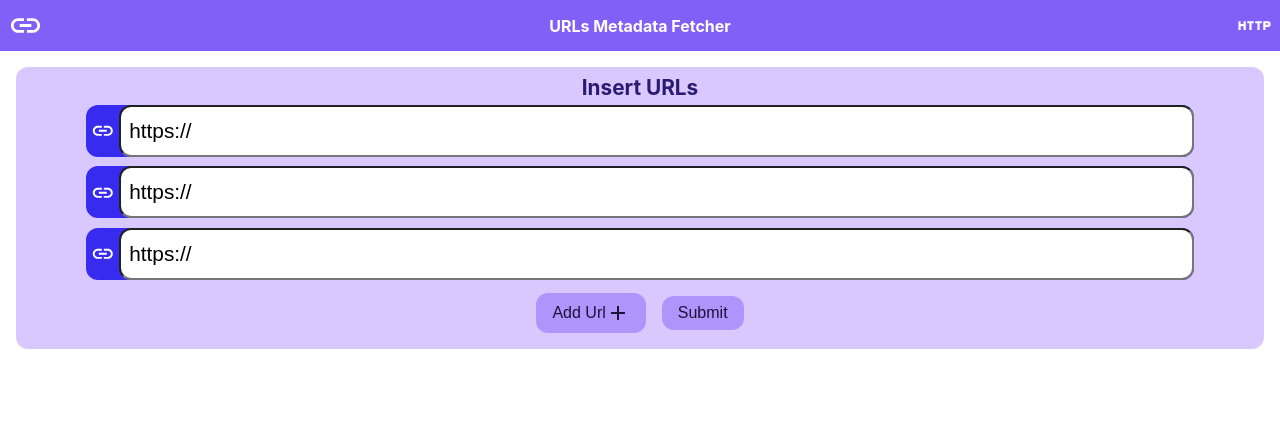
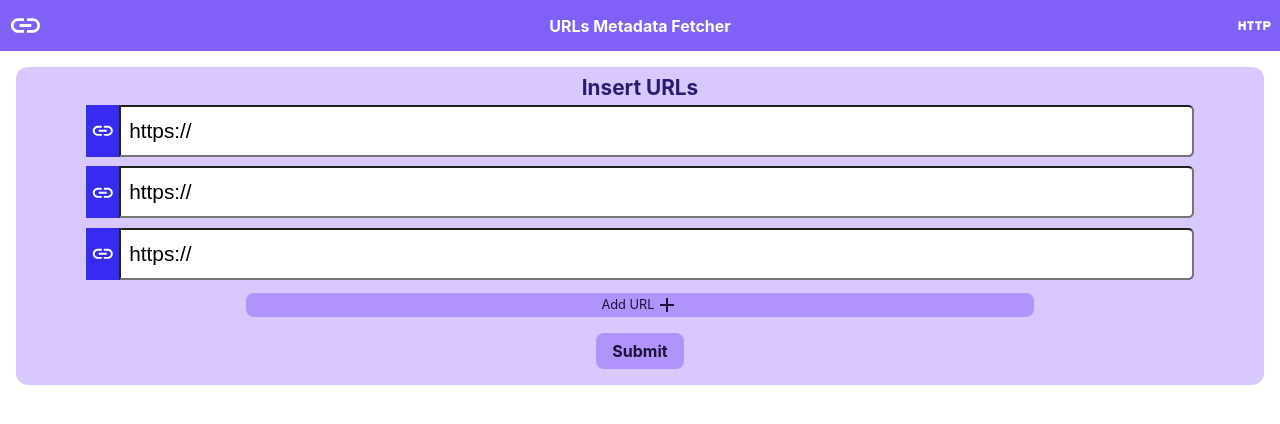
Before and after one commit to saharcohen27/urls-metadata-fetcher, a React (Create React App) app in the folder client/: page / in a window 1280 px wide. Shown: the top 424 px of the page. Built offline with nearby package versions, Linux system fonts and the light colour scheme; the HTML template or start-up script is replaced by a standard one.

Commit message:
css changes

```diff
--- a/client/src/components/Home/Home.css
+++ b/client/src/components/Home/Home.css
@@ -27,19 +27,36 @@
   justify-content: center;
   align-items: center;
   flex-direction: row;
+  width: 80%;
 }
 
-.buttons > button {
+.buttons {
+  flex-direction: column;
+}
+
+.buttons > * {
   border: 0;
   cursor: pointer;
   background-color: var(--color-20);
   font-size: 1rem;
   margin: 0.5rem;
-  padding: 0.5rem 1rem;
-  border-radius: 12px;
+  border-radius: 8px;
   color: var(--color-80);
 }
 
-.buttons > button:hover {
+.buttons > *:hover {
   background-color: var(--color-30);
 }
+
+.add-btn {
+  font-size: 0.8rem;
+}
+
+.submit-btn {
+  font-weight: bold;
+  padding: 0.5rem 1rem;
+}
+
+.submit-btn:hover {
+  box-shadow: 0px 0px 20px 0px #ffffff;
+}
--- a/client/src/components/Home/Home.js
+++ b/client/src/components/Home/Home.js
@@ -56,13 +56,13 @@ function Home() {
             <URLInput url={url} index={index} handleChange={handleChange} />
           ))}
           <div className="buttons">
-            <button className="add-btn" onClick={addURL}>
-              Add Url
+            <div className="add-btn" onClick={addURL}>
+              Add URL
               <AddIcon />
-            </button>
-            <button className="submit-btn" onClick={handleSubmit}>
+            </div>
+            <div className="submit-btn" onClick={handleSubmit}>
               Submit
-            </button>
+            </div>
           </div>
         </div>
       </div>
--- a/client/src/components/Result/Result.css
+++ b/client/src/components/Result/Result.css
@@ -1,8 +1,10 @@
 .result-container {
-  background-color: var(--color-20);
+  background-color: var(--color-80);
   padding: 0.5rem;
   border-radius: 8px;
   margin: 0.5rem;
+  color: white;
+  box-shadow: 0px 0px 15px 0px #ffffff;
 }
 
 .result-header {
@@ -33,5 +35,27 @@
 }
 
 .result-url {
-  font-size: 1rem;
+  display: flex;
+  justify-content: center;
+  align-items: center;
+  font-size: 0.8rem;
+  background-color: rgba(255, 255, 255, 0.45);
+  border-radius: 12px;
+  padding: 0 0.7rem;
+  max-height: 2rem;
 }
+
+.result-url:hover {
+  background-color: rgba(255, 255, 255, 0.85);
+}
+
+.result-image {
+  margin: 0.2rem;
+  padding: 0.5rem;
+  background-color: white;
+  border-radius: 12px;
+}
+
+.result-title {
+  font-weight: bold;
+}
--- a/client/src/components/Result/Result.js
+++ b/client/src/components/Result/Result.js
@@ -32,7 +32,7 @@ function Result({ url, error, title, desc, image }) {
           {!!title ? title : "No Title Available"}
         </div>
         <a href={url} className="result-url">
-          {url} <OpenInNewIcon fontSize="small" />
+          {url}<OpenInNewIcon fontSize="small" />
         </a>
       </div>
       <div className="result-body">
--- a/client/src/components/Results/Results.css
+++ b/client/src/components/Results/Results.css
@@ -3,6 +3,7 @@
   background-color: var(--color-10);
   border-radius: 12px;
   padding: 0.5rem;
+  font-weight: bold;
 }
 
 .results-title {
--- a/client/src/components/URLInput/URLInput.css
+++ b/client/src/components/URLInput/URLInput.css
@@ -5,7 +5,7 @@
   background-color: var(--color-50);
   margin: 0.3rem;
   width: 90%;
-  border-radius: 12px;
+  border-radius: 0 6px 6px 0;
 }
 
 .input-icon {
@@ -18,11 +18,11 @@
   width: 100%;
   height: 4vh;
   font-size: 1.3rem;
-  border-radius: 12px;
+  border-radius: 0 6px 6px 0px;
 }
 
 .alert {
-  border-radius: 0;
+  margin-left: -0.5rem;
 }
 
 .input-error {
```
